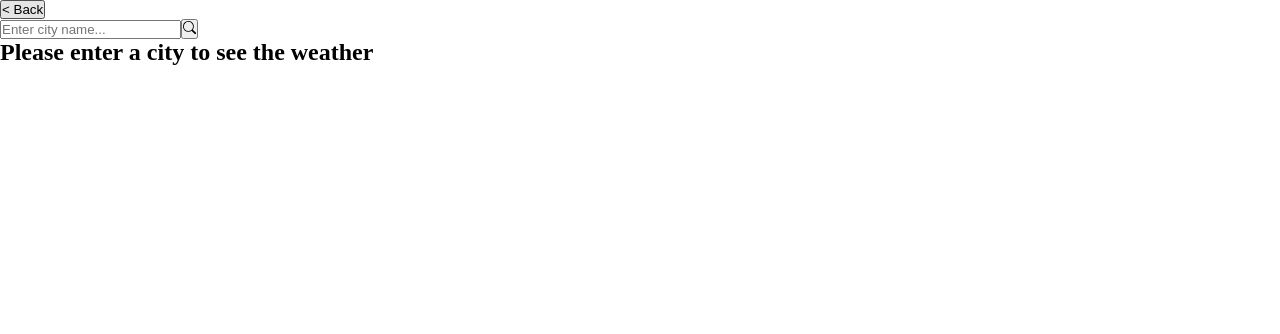
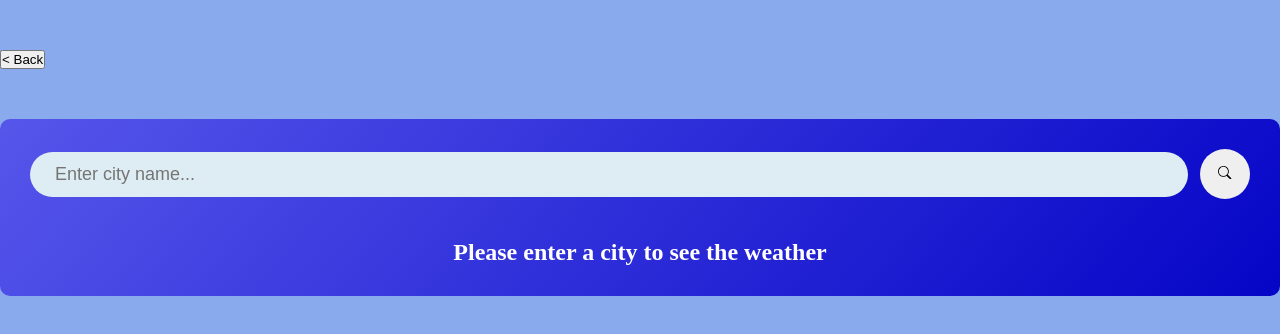
Before and after one commit to christianonoh/weather360, a React (Create React App) app: page /details/1 in a window 1280 px wide. Shown: the top 334 px of the page. Built offline with nearby package versions, Linux system fonts and the light colour scheme.

Commit message:
Style details page

```diff
--- a/src/App.css
+++ b/src/App.css
@@ -5,3 +5,112 @@
   text-decoration: none;
   list-style: none;
 }
+
+html {
+  scroll-behavior: smooth;
+  font-size: 62.5%;
+}
+
+h1 { font-size: 3.2rem; }
+h2 { font-size: 2.4rem; }
+h3 { font-size: 1.9rem; }
+h4 { font-size: 1.6rem; }
+h5 { font-size: 1.3rem; }
+/* p { font-size: 1.4rem; } */
+
+.city-container {
+  display: grid;
+  grid-template-columns: 1fr 1fr;
+}
+
+.city {
+  padding: 2rem;
+  background-color: coral;
+  border: 1px solid rgb(200, 59, 8);
+  color: rgb(243, 235, 232);
+}
+
+/* DETAILS  */
+
+.details-container {
+  width: 100%;
+  height: 100vh;
+  padding-top: 50px;
+  background-color: rgb(137, 170, 237);
+}
+
+.weather {
+  width: calc(180px/16) rem;
+  padding: 30px;
+  text-align: center;
+  color: white;
+  border-radius: 10px;
+  margin: 50px auto;
+  background: linear-gradient(130deg, rgb(86, 86, 235), rgb(5, 5, 199));
+}
+
+.weather-info h1{
+  font-size: 7rem;
+  margin-top: 5px;
+  font-weight: 500;
+}
+.weather-info h2 {
+  font-size: 4rem;
+  font-weight: 400;
+  margin-top: -10px;
+}
+
+.search {
+  display: flex;
+  justify-content: center;
+  align-items: center;
+  margin-bottom: 4rem;
+}
+
+.search input {
+  border: none;
+  outline: 0;
+  padding: 12px 25px;
+  font-size: 1.8rem;
+  background-color: rgb(222, 237, 243);
+  color: black;
+  border-radius: 30px;
+  flex: 1;
+  margin-right: 12px;
+}
+
+.search button {
+  border: none;
+  outline: 0;
+  width: 50px;
+  height: 50px;
+  border-radius: 50%;
+  cursor: pointer;
+}
+
+.search img {
+  width: 20px;
+}
+
+.icon {
+  font-size: 5rem;
+  margin-right: 10px;
+}
+
+.details {
+  justify-content: space-between;
+  display: flex;
+  align-items: center;
+  padding: 0 20px;
+  margin-top: 50px;
+}
+
+.details .col {
+  display: flex;
+  align-items: center;
+  text-align: left;
+}
+
+.humidity, .wind {
+  font-size: 2.7rem;
+}
```
